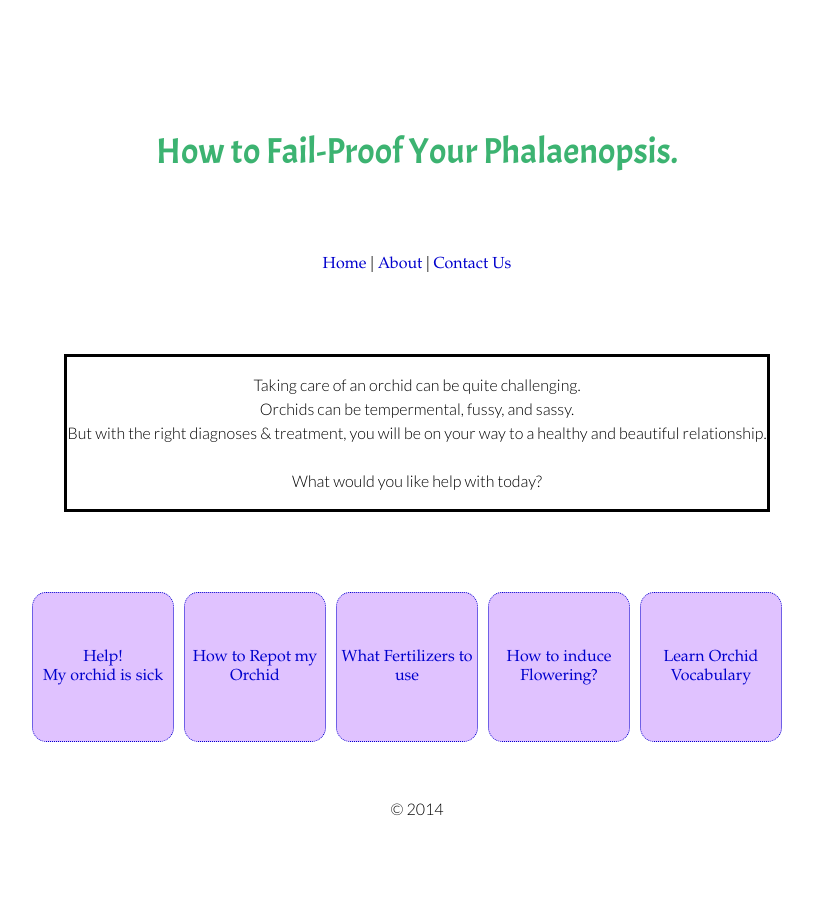
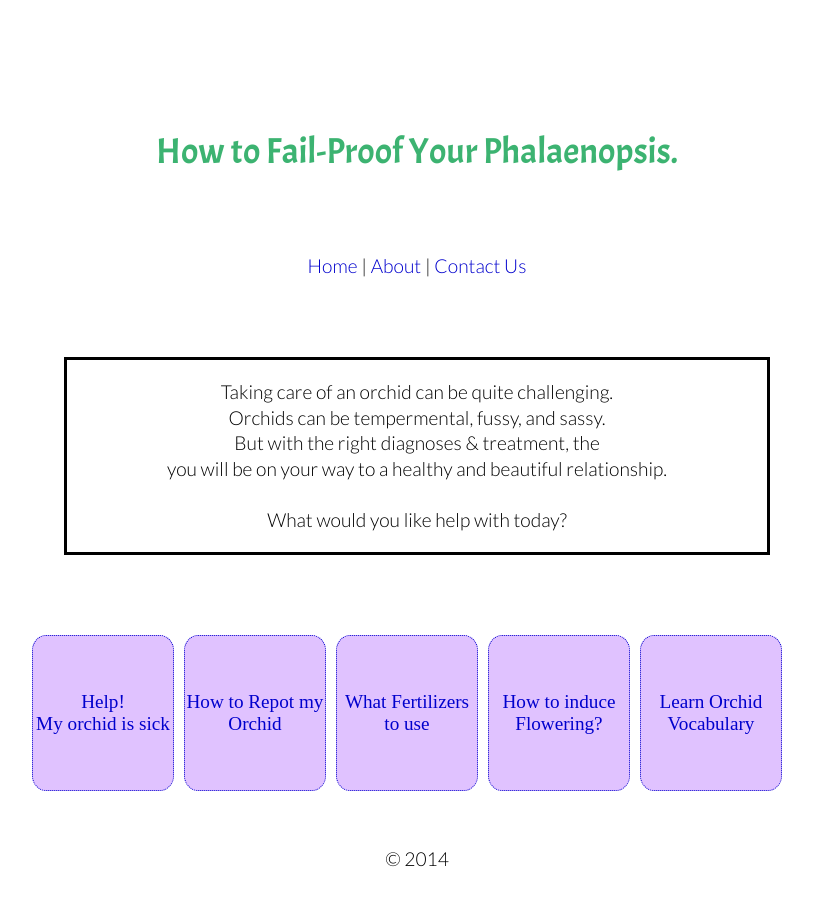
Before and after one commit to rachellee/orchidcare, a Jekyll site: the page built from index.html, in a window 1280 px wide. Shown: the whole page, without its empty margins (223-1036 px from the left). Built offline with Jekyll 4.4.1, drawn with Linux system fonts in a browser that asks for light colours; comment, search, counter and statistics services are not loaded.

Commit message:
changed fonts, changed the main page nav bar font, style, etc

```diff
--- a/index.css
+++ b/index.css
@@ -6,14 +6,7 @@
 @import url(http://fonts.googleapis.com/css?family=Open+Sans:400,800,300,600,700);
 @import url(http://fonts.googleapis.com/css?family=Lato:100,300,400,700,900);
 @import url(http://fonts.googleapis.com/css?family=Poiret+One);
-@import url(http://fonts.googleapis.com/css?family=Questrial|Lovers+Quarrel|Emilys+Candy|Mr+Bedfort|Butterfly+Kids|Pompiere|Lily+Script+One|Quicksand:300,400,700|Josefin+Sans:100,300,400,600,700|Life+Savers:400,700|Sevillana|Muli:300,400|Clicker+Script|Raleway:400,300,500,600,700,800,900,200,100|Delius|Ribeye+Marrow|Kranky|Sacramento|Cookie|Miltonian|Mystery+Quest|Raleway+Dots);
-
-.body {
-  font-family: Garamond;
-	font-size: 16px;
-	color: #D633AD;
-	text-align: center
-}
+@import url(http://fonts.googleapis.com/css?family=Questrial|Lovers+Quarrel|Emilys+Candy|Mr+Bedfort|Butterfly+Kids|Pompiere|Lily+Script+One|Quicksand:300,400,700|Josefin+Sans:100,300,400,600,700|Life+Savers:400,700|Sevillana|Clicker+Script|Raleway:400,300,500,600,700,800,900,200,100|Delius|Ribeye+Marrow|Kranky|Sacramento|Cookie|Miltonian|Mystery+Quest|Raleway+Dots);
 
 .main-header {
 	text-align: center;
@@ -25,6 +18,9 @@
 }
 
 nav {
+	font-family: 'Questrial', 'Lato', 'Open Sans', 'Verdana', Helvetica, Arial, sans-serif;
+	font-size: 1.2rem;
+	font-weight: 300;
 	text-align: center;
 }
 
@@ -52,12 +48,14 @@ nav {
 	float: left;
 	margin-right: 3.84615385%; /*30px divided by 780px subpagenavcontainer*/
 	width: 17.94871795%; /*140px divided by 780px subpagenavcontainer*/
-	text-align: center;
 	border: 1px dotted; /*2px*/
 	background-color: #E0C2FF;
 	padding: 7.05128205% 0%; /*55px*/
 	margin: 0% 0.64102564% 7%; /*5px*/
 	border-radius: 10%; /*15px*/
+	font-family:'Josefin Sans';
+	font-size: 1.2rem;
+	text-align: center;
 }
 
 .main_footer {
@@ -68,14 +66,18 @@ nav {
 a {
 	color: #0000CD;
 	text-decoration: none;
-	font-family: Garamond;
+	white-space: 2rem;
+}
+
+a:hover {
+	text-transform: uppercase;
 }
 
 p {
-	font-family: 'Quicksand', 'Lato', 'Open Sans', 'Verdana', Helvetica, Arial, sans-serif;
-	font-size: 1rem;
+	font-family: 'Raleway', 'Lato', 'Open Sans', 'Verdana', Helvetica, Arial, sans-serif;
+	font-size: 1.2rem;
 	font-weight: 300;
-	line-height: 1.5rem;
+	line-height: 1.6rem;
 }
 
 /* Media Queries */
--- a/index.html
+++ b/index.html
@@ -6,7 +6,8 @@ layout: default
   <div class ="intro-container">
     <p>Taking care of an orchid can be quite challenging.<BR>
     Orchids can be tempermental, fussy, and sassy.<BR>
-    But with the right diagnoses & treatment, you will be on your way to a healthy and beautiful relationship.<BR><BR>
+    But with the right diagnoses & treatment, the<BR>
+    you will be on your way to a healthy and beautiful relationship.<BR><BR>
     What would you like help with today?</p>
   </div>
 
```
Also changed, not shown: 1 other file.
